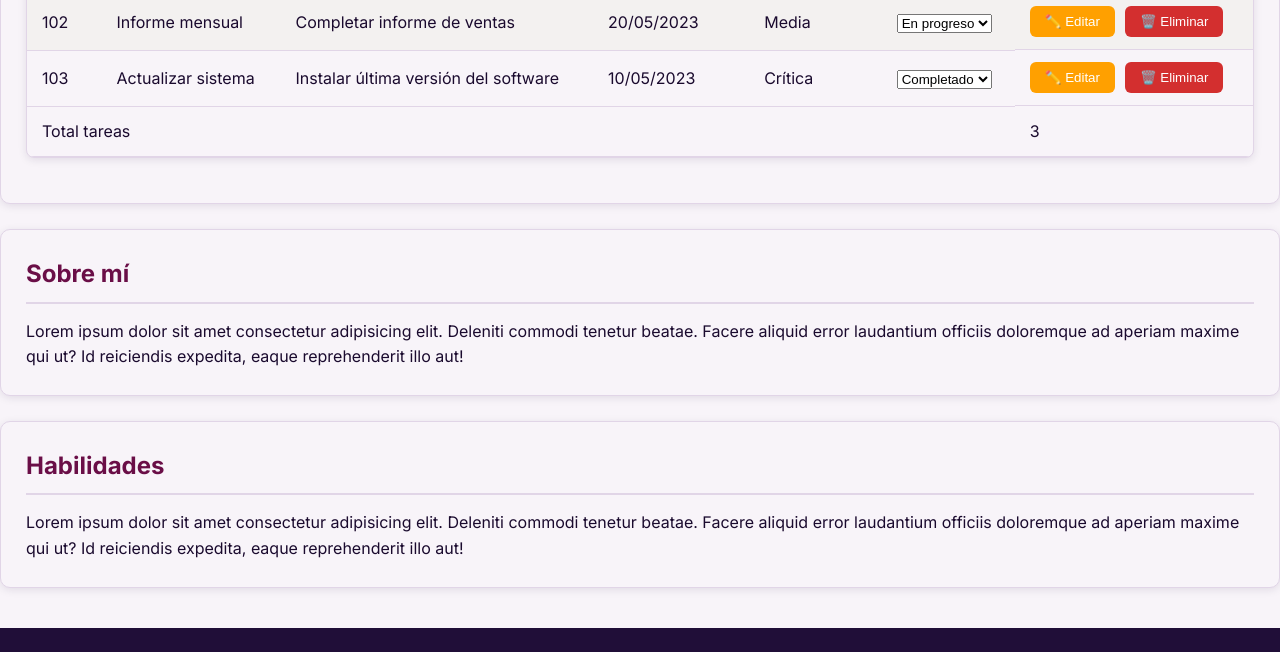
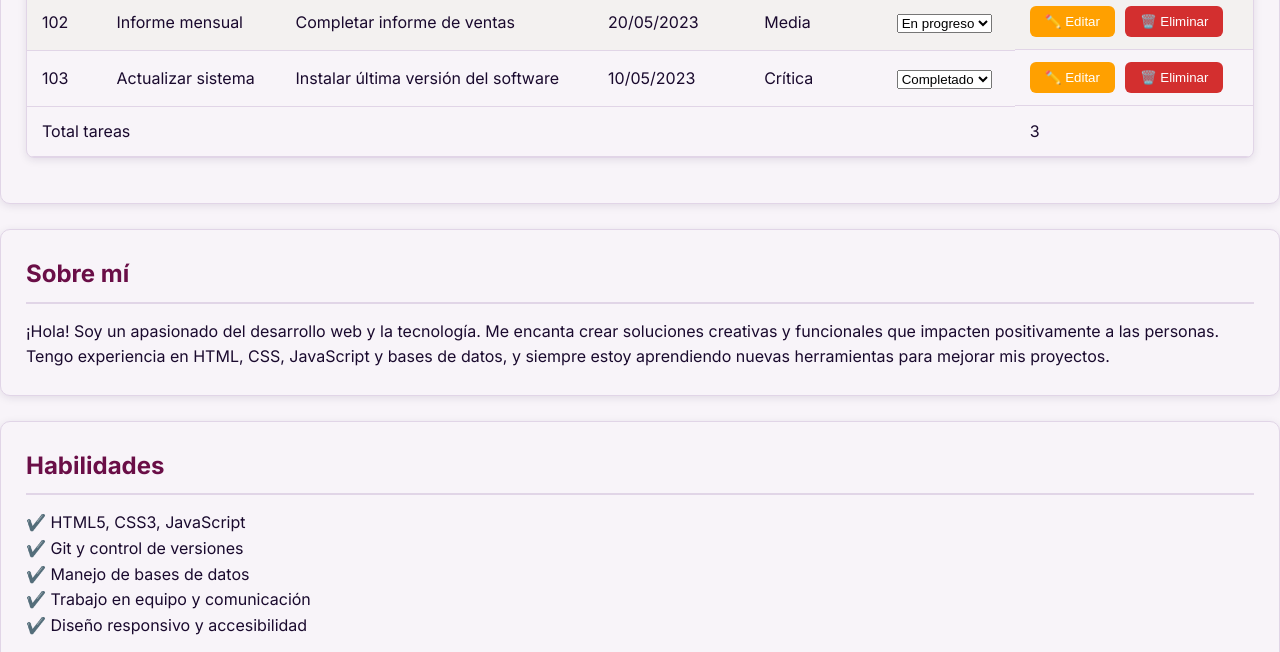
Before and after one commit to davidApM/agendaBasica, a plain HTML site: page index.html in a window 1280 px wide. Shown: the part 1495-2147 px from the top of the page. Drawn offline with Linux system fonts and the light colour scheme.

Commit message:
Configuré los Art en ambos lados

```diff
--- a/index.html
+++ b/index.html
@@ -43,7 +43,7 @@
 
                 <div class="descripcion" id="agregar-tarea">
                     <h3 class="subtitulo-Formulario">✏️ Nueva Tarea | Formulario de Registro</h3>
-                    <p>  Completa todos los campos para agregar una nueva actividad a tu agenda:</p>
+                    <p> Completa todos los campos para agregar una nueva actividad a tu agenda:</p>
                     <div class="contenido-principal-formulario">
                         <form class="form-contacto" novalidate>
                             <h2>INGRESAR TAREA</h2>
@@ -212,20 +212,22 @@
     <article id="sobre-mi" class="descripcion">
         <h2>Sobre mí</h2>
         <p>
-            Lorem ipsum dolor sit amet consectetur adipisicing elit. Deleniti commodi tenetur beatae. Facere aliquid
-            error laudantium officiis doloremque ad aperiam maxime qui ut? Id reiciendis expedita, eaque reprehenderit
-            illo aut!
+            ¡Hola! Soy un apasionado del desarrollo web y la tecnología. Me encanta crear soluciones creativas y
+            funcionales que impacten positivamente a las personas. Tengo experiencia en HTML, CSS, JavaScript y bases de
+            datos, y siempre estoy aprendiendo nuevas herramientas para mejorar mis proyectos.
         </p>
     </article>
 
     <!-- Sección habilidades -->
     <article id="habilidades" class="descripcion">
         <h2>Habilidades</h2>
-        <p>
-            Lorem ipsum dolor sit amet consectetur adipisicing elit. Deleniti commodi tenetur beatae. Facere aliquid
-            error laudantium officiis doloremque ad aperiam maxime qui ut? Id reiciendis expedita, eaque reprehenderit
-            illo aut!
-        </p>
+                <ul>
+                    <li>✔️ HTML5, CSS3, JavaScript</li>
+                    <li>✔️ Git y control de versiones</li>
+                    <li>✔️ Manejo de bases de datos</li>
+                    <li>✔️ Trabajo en equipo y comunicación</li>
+                    <li>✔️ Diseño responsivo y accesibilidad</li>
+                </ul>
     </article>
 
     <!-- Footer -->
@@ -248,4 +250,5 @@
 
     <script src="script.js"></script>
 </body>
+
 </html>
--- a/style.css
+++ b/style.css
@@ -517,7 +517,10 @@ fieldset {
 
 /*Fin de las alert */
 
-
+/**/
+#habilidades ul {
+    list-style: none;
+}
 
 /*MODO OSCURO PARA CIERTOS ELEMENTOS*/
 /* Modo oscuro - se activa con clase en body */
```
